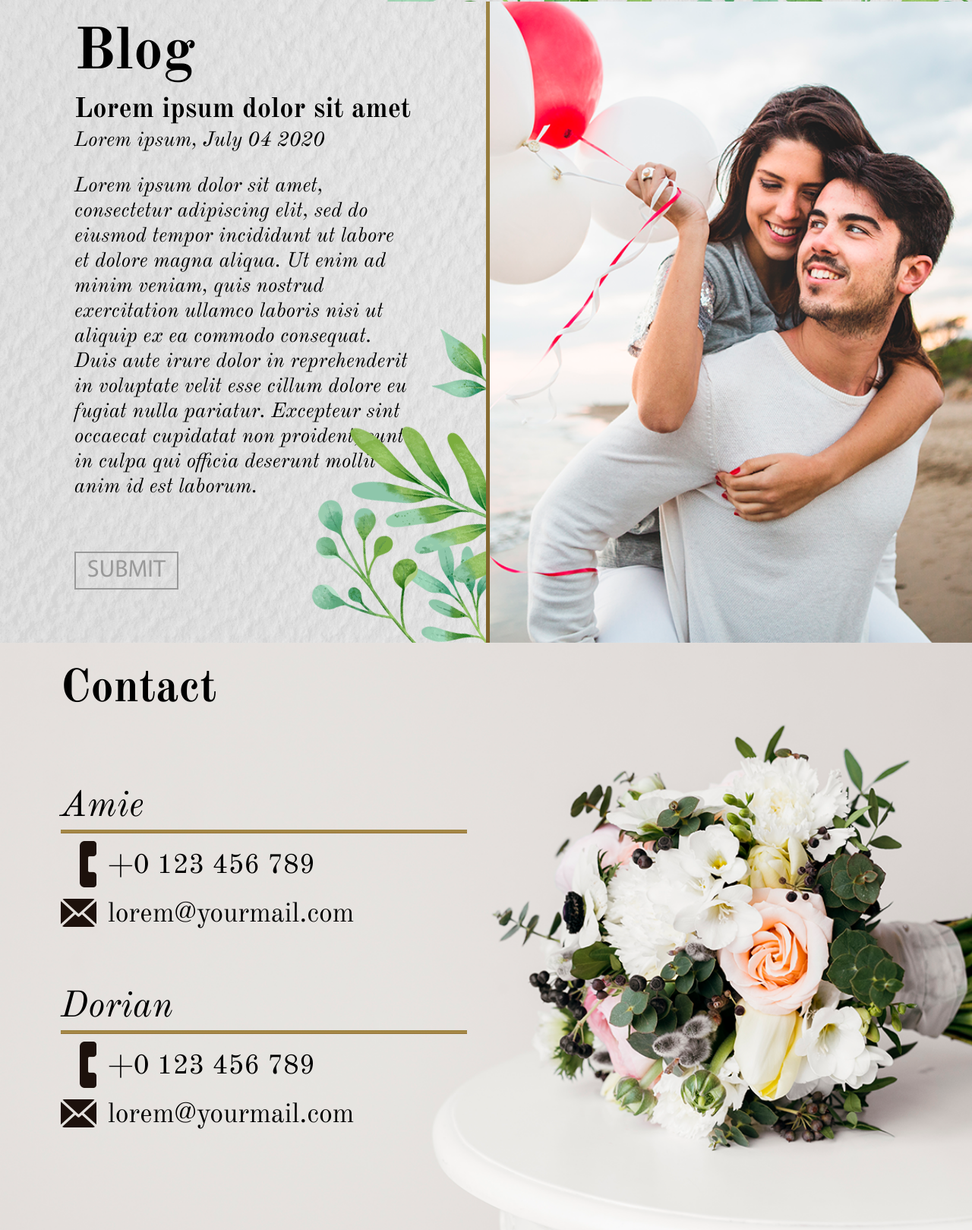
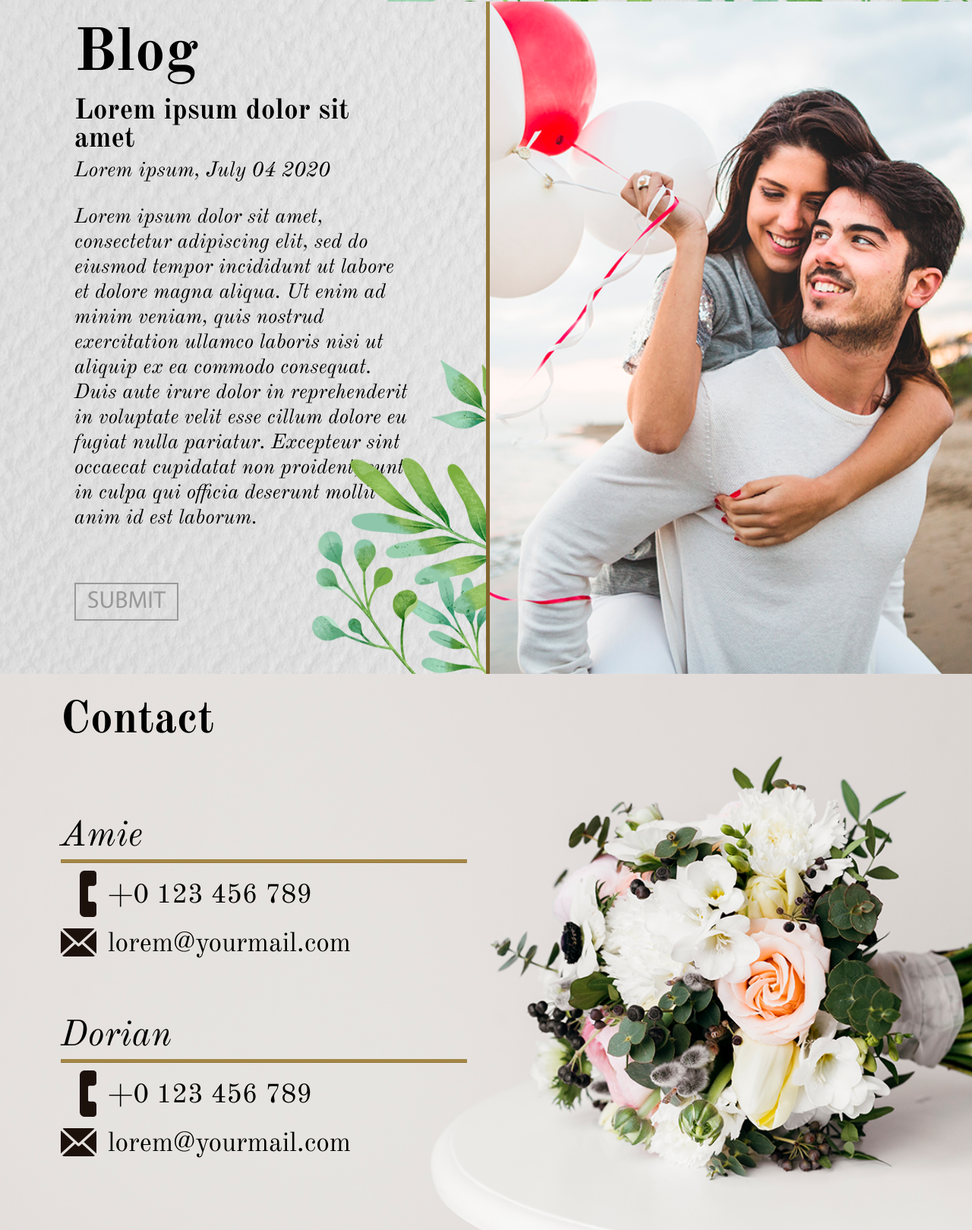
Before and after one commit to Stobles/WendingBlog, a plain HTML site: page index.html in a window 1280 px wide. Shown: the part 6970-8589 px from the top of the page at 76% size. Drawn offline with Linux system fonts and the light colour scheme.

Commit message:
Add files via upload

```diff
--- a/style/scss/content.scss
+++ b/style/scss/content.scss
@@ -679,9 +679,11 @@
         display: flex;
         flex-direction: column;
         align-items: flex-end;
-        justify-content: space-between;
-        flex: 0 1 560px;
-
+        gap: 50px;
+        @media(min-width: $md2+px){
+            justify-content: space-between;
+            flex: 0 1 560px;
+        }
         &--body{
             align-items: flex-end;
         }
@@ -742,6 +744,9 @@
 
     &__inner{
         display: flex;
+        @media(max-width: $md2+px){
+            flex-direction: column;
+        }
 
     }
     &__info{
@@ -755,6 +760,10 @@
             position: absolute;
             right: 0;
             bottom: 0;
+            z-index: -1;
+            @media(min-width: $md2+px){
+                z-index: 1;
+            }
         }
 
         &--inner{
@@ -764,23 +773,26 @@
             flex: 0 1 1000px / 1440px *100%;
         }
         &--title{
-            @include adaptiv-value('font-size',80,1,1);
+            @include adaptiv-value('font-size',80,50,1);
             margin: 0px 0px 20px 0px;
         }
 
         &--subtitle{
-            @include adaptiv-value('font-size',38,1,1);
+            @include adaptiv-value('font-size',38,20,1);
             margin: 0px 0px 10px 0px;
         }
 
         &--date{
-            @include adaptiv-value('font-size',28,1,1);
+            @include adaptiv-value('font-size',28,16,1);
             font-family: $font-family-OldStandardItalic;
             margin: 0px 0px 30px 0px;
         }
 
         &--text{
-            @include adaptiv-value('font-size',28,1,1);
+            @include adaptiv-value('font-size',28,16,1);
+            @media(min-width: $md2+px){
+                @include adaptiv-value('font-size',28,1,1);
+            }
             font-family: $font-family-OldStandardItalic;
             line-height: 33px;
             margin: 0px 0px 70px 0px;
@@ -799,8 +811,18 @@
     }
 
     &__img{
-        flex: 0 1 720px / 1440px * 100%;
         padding: 0px 0px 630px / 1440px * 100% 0px;
+        @media(min-width: $md2+px){
+            flex: 0 1 720px / 1440px * 100%;
+        }
+
+        @media(max-width: $md2+px){
+            padding: 0px 0px 1000px / 1440px * 100% 0px;
+        }
+
+        @media(max-width: $mp1+px){
+            padding: 0px 0px 1200px / 1440px * 100% 0px;
+        }
         border-left: 5px solid;
         border-image: linear-gradient(0deg, rgba(125,97,42,1) 0%, rgba(157,132,67,1) 100%);
         border-image-slice: 1;
--- a/style/scss/footer.scss
+++ b/style/scss/footer.scss
@@ -5,25 +5,35 @@
     &__inner{
         display: flex;
         flex-direction: column;
-        margin: 0px 80px;
+        @media(max-width: $md3+px){
+            align-items: center;
+        }
+        margin: 0px 20px;
+        @media(min-width: $md2+px){
+            margin: 0px 80px;
+        }
     }
 
 
     &__title{
-        font-size: 60px;
+        @include adaptiv-value('font-size',60,35,1);
         margin: 28px 0px 100px 0px;
     }
 
     &__item{
-        width: 535px;
+        max-width: 535px;
         margin: 0px 0px 78px 0px;
         &--name{
-            font-size: 48px;
+            @include adaptiv-value('font-size',48,32,1);
             font-family: $font-family-OldStandardItalic;
+            @media(max-width: $md3+px){
+                text-align: center;
+            }
             &::after{
                 content: '';
                 display: block;
-                width: 535px;
+                width: 100%;
+                max-width: 535px;
                 height: 4px;
                 background: linear-gradient(180deg, rgba(157,132,67,1) 0%, rgba(170,137,72,1) 100%);
                 border-bottom: 1px solid #927338;
@@ -35,8 +45,11 @@
             &--tel{
                 display: flex;
                 align-items: center;
-                font-size: 36px;
+                @include adaptiv-value('font-size',36,24,1);
                 margin: 0px 0px 15px 0px;
+                @media(max-width: $md3+px){
+                    justify-content: center;
+                }
                 p{
                     margin-block-start: 0;
                     margin-block-end: 0;
@@ -53,7 +66,10 @@
             &--mail{
                 display: flex;
                 align-items: center;
-                font-size: 36px;
+                @include adaptiv-value('font-size',36,24,1);
+                @media(max-width: $md3+px){
+                    justify-content: center;
+                }
                 p{
                     margin-block-start: 0;
                     margin-block-end: 0;
@@ -74,6 +90,9 @@
         &--links{
             display: flex;
             gap: 20px;
+            @media(max-width: $md3+px){
+                justify-content: center;
+            }
         }
         &--link{
             display: flex;
```
Also changed, not shown: style/css/style.css.
